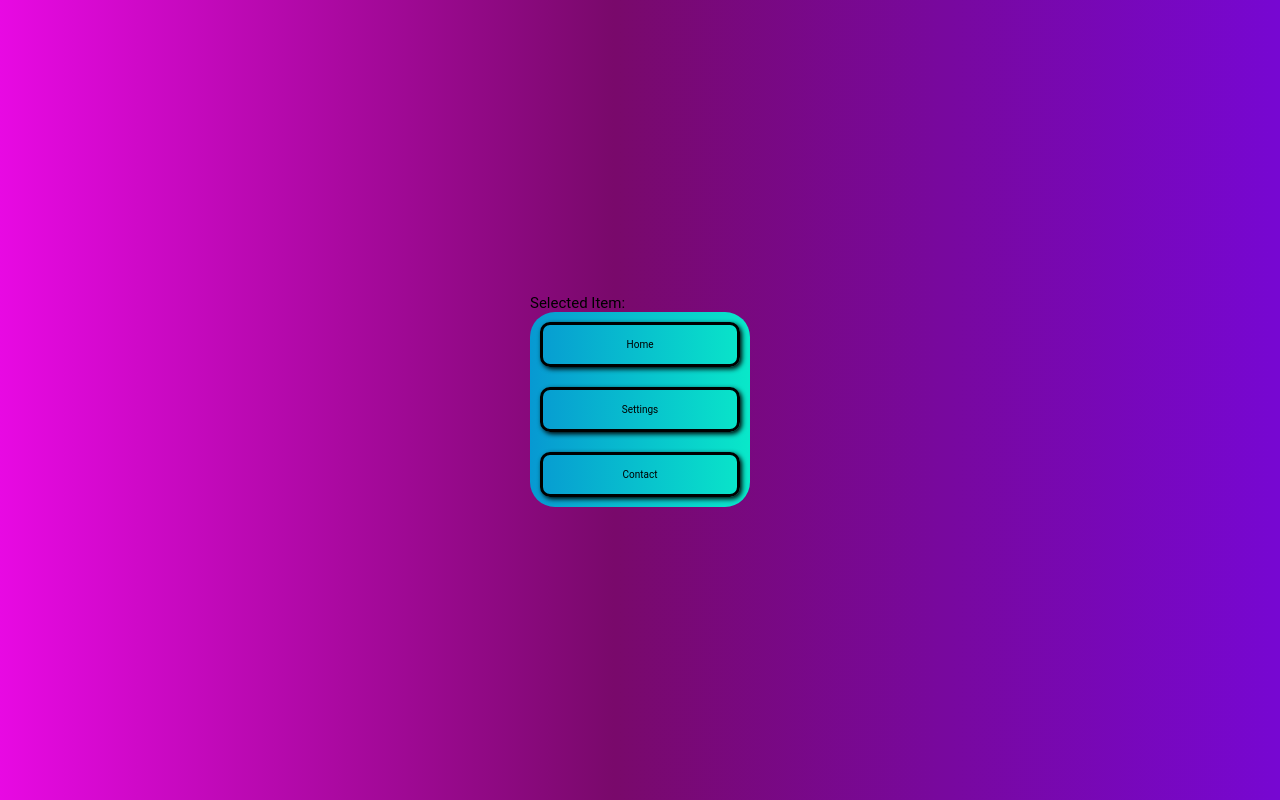
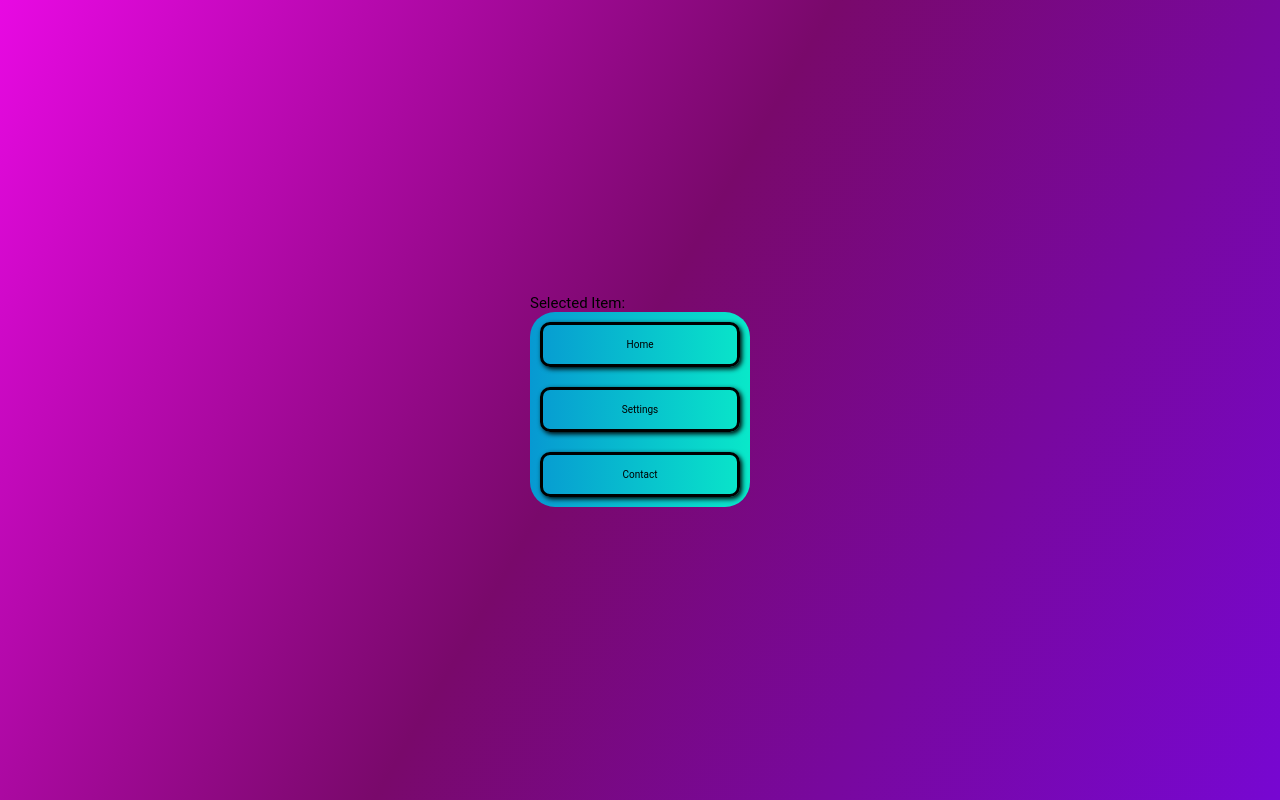
Before and after one commit to DavidWas/react-test, a React (Create React App) app: page / in a window 1280 px wide. Built offline with nearby package versions, Linux system fonts and the light colour scheme.

Commit message:
Moved Background Style

```diff
--- a/src/App.css
+++ b/src/App.css
@@ -41,8 +41,3 @@
 * {
   box-sizing: border-box;
 }
-
-body {
-  background: rgb(232,9,227);
-  background: linear-gradient(90deg, rgba(232,9,227,1) 0%, rgba(121,9,107,1) 48%, rgba(119,7,210,1) 100%);
-}
--- a/src/index.scss
+++ b/src/index.scss
@@ -15,12 +15,13 @@ html {
   display: flex;
   justify-content: center;
   align-items: center;
-  background-color: $second;
   font-size: 10px;
   margin: 0;
   padding: 0;
   color: $ciBlue;
   font-family: $roboto;
+  background: rgb(232,9,227);
+  background: linear-gradient(120deg, rgba(232,9,227,1) 0%, rgba(121,9,107,1) 48%, rgba(119,7,210,1) 100%);
 }
 
 * {
```
